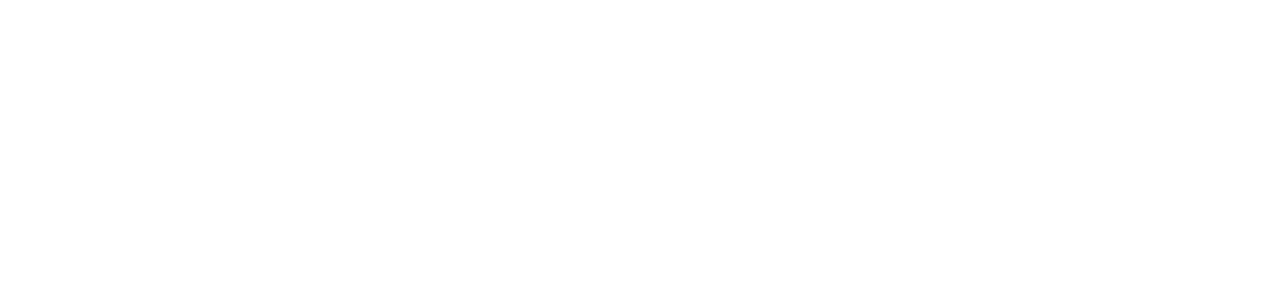
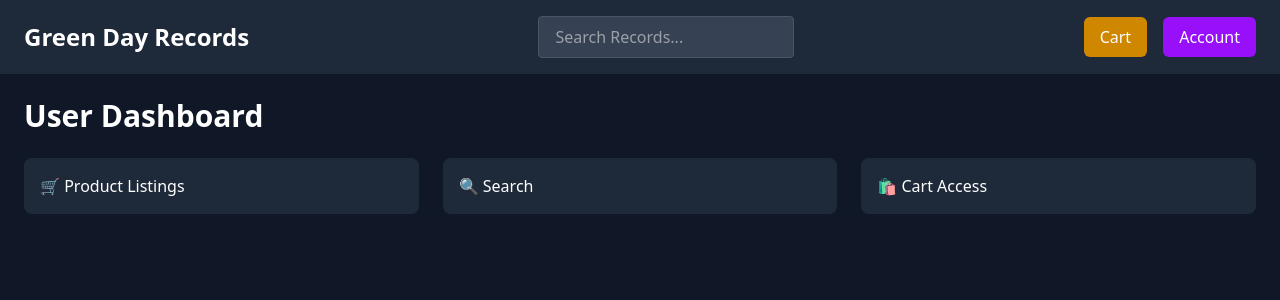
Before and after one commit to MikeReyes102/green-day-records, a React (Vite) app in the folder frontend/: page /dashboard in a window 1280 px wide. Before the commit this address had no page. Shown: the top 300 px of the page. Built offline with nearby package versions, Linux system fonts and the light colour scheme.

Commit message:
Created the user dashboard for after they register or login. It comes with it's own navbar component as well. Input a placeholder function for authentication once we get connected to the backend.

```diff
--- a/frontend/src/App.jsx
+++ b/frontend/src/App.jsx
@@ -2,6 +2,7 @@
 import Home from "./pages/Home";
 import Login from "./pages/Login";
 import Register from "./pages/Register";
+import Dashboard from "./pages/Dashboard";
 
 const App = () => {
   return (
@@ -10,6 +11,7 @@
         <Route path="/" element={<Home />} />
         <Route path="/login" element={<Login />} />
         <Route path="/register" element={<Register />} />
+        <Route path="/dashboard" element={<Dashboard />} />
       </Routes>
     </Router>
   );
--- a/frontend/src/components/Navbar.jsx
+++ b/frontend/src/components/Navbar.jsx
@@ -8,7 +8,7 @@
         Green Day Records
       </Link>
 
-      {/* Auth Buttons */}
+      {/* Navigation Links */}
       <div className="flex gap-4">
         <Link to="/login">
           <button className="px-4 py-2 bg-blue-600 hover:bg-blue-700 rounded-md transition">
--- /dev/null
+++ b/frontend/src/components/NavbarDashboard.jsx
@@ -0,0 +1,35 @@
+import { Link } from "react-router-dom";
+
+const NavbarDashboard = () => {
+  return (
+    <nav className="flex justify-between items-center px-6 py-4 bg-gray-800 text-white">
+      {/* Logo */}
+      <Link to="/" className="text-2xl font-bold cursor-pointer">
+        Green Day Records
+      </Link>
+
+      {/* Search Bar */}
+      <input
+        type="text"
+        placeholder="Search Records..."
+        className="px-4 py-2 w-64 rounded bg-gray-700 border border-gray-600 text-white"
+      />
+
+      {/* Cart & Account */}
+      <div className="flex gap-4">
+        <Link to="/cart">
+          <button className="px-4 py-2 bg-yellow-600 hover:bg-yellow-700 rounded-md transition">
+            Cart
+          </button>
+        </Link>
+        <Link to="/account">
+          <button className="px-4 py-2 bg-purple-600 hover:bg-purple-700 rounded-md transition">
+            Account
+          </button>
+        </Link>
+      </div>
+    </nav>
+  );
+};
+
+export default NavbarDashboard;
--- /dev/null
+++ b/frontend/src/pages/Dashboard.jsx
@@ -0,0 +1,19 @@
+import NavbarDashboard from "../components/NavbarDashboard";
+
+const Dashboard = () => {
+  return (
+    <div className="min-h-screen bg-gray-900 text-white">
+      <NavbarDashboard />
+      <div className="p-6">
+        <h1 className="text-3xl font-bold mb-6">User Dashboard</h1>
+        <div className="grid grid-cols-1 md:grid-cols-3 gap-6">
+          <div className="bg-gray-800 p-4 rounded-lg">🛒 Product Listings</div>
+          <div className="bg-gray-800 p-4 rounded-lg">🔍 Search</div>
+          <div className="bg-gray-800 p-4 rounded-lg">🛍 Cart Access</div>
+        </div>
+      </div>
+    </div>
+  );
+};
+
+export default Dashboard;
--- a/frontend/src/pages/Login.jsx
+++ b/frontend/src/pages/Login.jsx
@@ -1,33 +1,31 @@
-import { Link } from "react-router-dom";
+import { Link, useNavigate } from "react-router-dom";
 
 const Login = () => {
+  const navigate = useNavigate(); // Initialize navigation function
+
+  const handleLogin = (event) => {
+    event.preventDefault();
+    // Simulate successful login (replace with actual authentication logic)
+    navigate("/dashboard");
+  };
+
   return (
     <div className="flex flex-col items-center justify-center h-screen bg-gray-900 text-white">
       <h1 className="text-3xl font-bold mb-6">Login</h1>
-      <form className="flex flex-col gap-4 w-80">
-        <input
-          type="email"
-          placeholder="Email"
-          className="px-4 py-2 w-full rounded bg-gray-800 border border-gray-700"
-        />
-        <input
-          type="password"
-          placeholder="Password"
-          className="px-4 py-2 w-full rounded bg-gray-800 border border-gray-700"
-        />
-        <button className="px-4 py-2 w-full bg-blue-600 hover:bg-blue-700 rounded-md transition">
+      <form className="flex flex-col gap-4 w-80" onSubmit={handleLogin}>
+        <input type="email" placeholder="Email" className="px-4 py-2 w-full rounded bg-gray-800 border border-gray-700" />
+        <input type="password" placeholder="Password" className="px-4 py-2 w-full rounded bg-gray-800 border border-gray-700" />
+        <button type="submit" className="px-4 py-2 w-full bg-blue-600 hover:bg-blue-700 rounded-md transition">
           Login
         </button>
       </form>
 
       {/* Cancel Button */}
-      <div className="flex flex-col gap-4 items-center w-80">
-        <Link to="/" className="w-full">
-          <button className="mt-4 px-4 py-2 w-full bg-red-600 hover:bg-red-700 rounded-md transition">
-            Cancel
-          </button>
-        </Link>
-      </div>
+      <Link to="/" className="w-full">
+        <button className="px-4 py-2 w-full bg-red-600 hover:bg-red-700 rounded-md transition mt-4">
+          Cancel
+        </button>
+      </Link>
     </div>
   );
 };
--- a/frontend/src/pages/Register.jsx
+++ b/frontend/src/pages/Register.jsx
@@ -1,10 +1,18 @@
-import { Link } from "react-router-dom";
+import { Link, useNavigate } from "react-router-dom";
 
 const Register = () => {
+  const navigate = useNavigate(); // Initialize navigation function
+
+  const handleRegister = (event) => {
+    event.preventDefault();
+    // Simulate successful registration (replace with actual authentication logic)
+    navigate("/dashboard");
+  };
+
   return (
     <div className="flex flex-col items-center justify-center h-screen bg-gray-900 text-white">
       <h1 className="text-3xl font-bold mb-6">Register</h1>
-      <form className="flex flex-col gap-4 w-80">
+      <form className="flex flex-col gap-4 w-80" onSubmit={handleRegister}>
         <input
           type="text"
           placeholder="Name"
@@ -20,19 +28,20 @@
           placeholder="Password"
           className="px-4 py-2 w-full rounded bg-gray-800 border border-gray-700"
         />
-        <button className="px-4 py-2 w-full bg-green-600 hover:bg-green-700 rounded-md transition">
+        <button
+          type="submit"
+          className="px-4 py-2 w-full bg-green-600 hover:bg-green-700 rounded-md transition"
+        >
           Register
         </button>
       </form>
 
       {/* Cancel Button */}
-      <div className="flex flex-col gap-4 items-center w-80">
-        <Link to="/" className="w-full">
-          <button className="mt-4 px-4 py-2 w-full bg-red-600 hover:bg-red-700 rounded-md transition">
-            Cancel
-          </button>
-        </Link>
-      </div>
+      <Link to="/" className="w-full">
+        <button className="px-4 py-2 w-full bg-red-600 hover:bg-red-700 rounded-md transition mt-4">
+          Cancel
+        </button>
+      </Link>
     </div>
   );
 };
```
